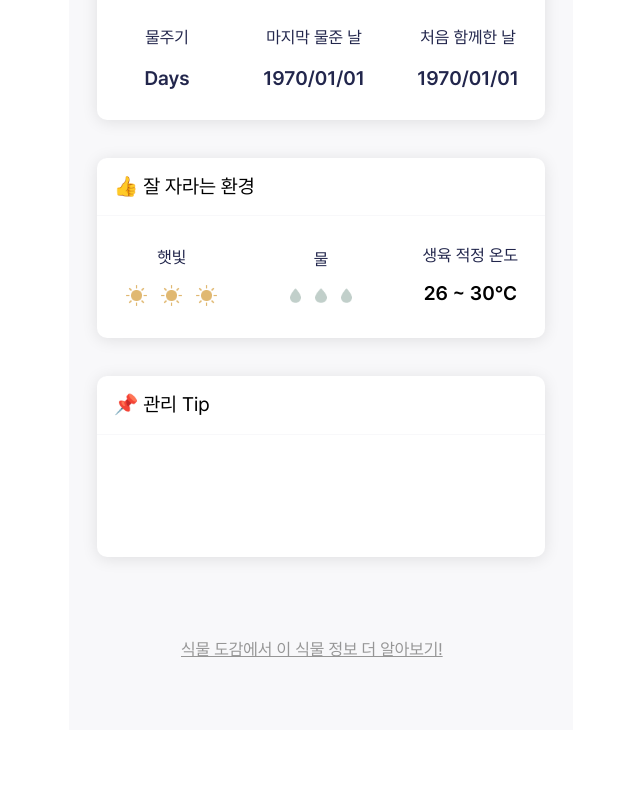
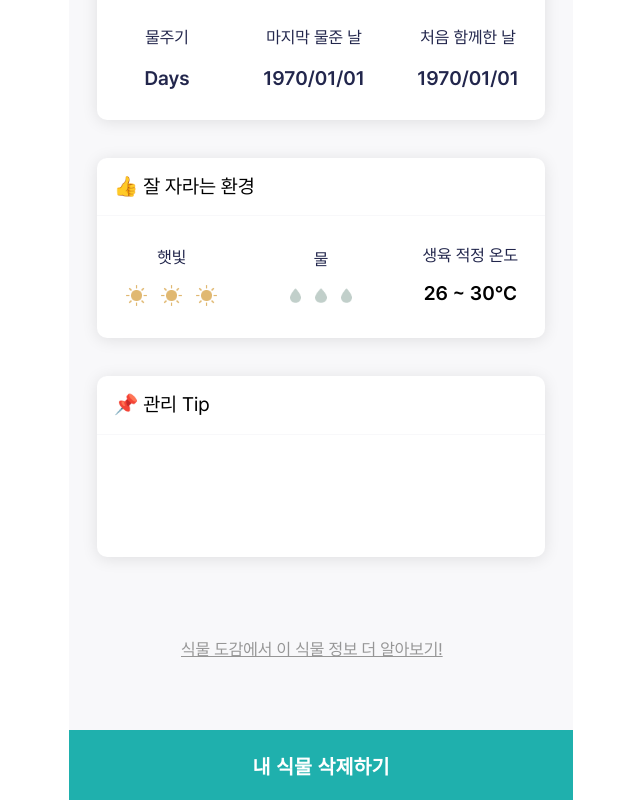
Before and after one commit to kes-knows-nothing/plantopia, a React (Vite) app: page /myplant/1 in a window 1280 px wide. Shown: the part 660-1460 px from the top of the page, without its empty margins (321-961 px from the left). Before the commit the page ends 1390 px from the top, so only its background shows below. Built offline with nearby package versions, Linux system fonts and the light colour scheme; no server answers; the database is empty.

Commit message:
Feat: Delete-my-plant

```diff
--- a/src/pages/MyPlantPage/MyPlantDetailPage.tsx
+++ b/src/pages/MyPlantPage/MyPlantDetailPage.tsx
@@ -1,5 +1,5 @@
 import { useState, useEffect } from 'react';
-import { useParams } from 'react-router-dom';
+import { useParams, useNavigate } from 'react-router-dom';
 import './myPlantDetailPage.scss';
 import previousPageIcon from '@/assets/images/icons/my_plant_detail_back_to_previous_page_icon.png';
 import ellipseImage from './img/Ellipse_200.png';
@@ -18,46 +18,58 @@ import {
   collection,
   where,
   query,
+  deleteDoc,
+  Timestamp,
 } from 'firebase/firestore';
 import { db } from '@/utils/firebaseApp';
 
 interface MyPlantProps {
+  id: string;
   frequency: number;
   imgUrl: string;
   isMain: boolean;
   nickname: string;
   plantName: string;
-  purchasedDay: {
-    seconds: number;
-    nanoseconds: number;
-  };
+  purchasedDay: InstanceType<typeof Timestamp>;
   userEmail: string;
-  wateredDays: [
-    {
-      seconds: number;
-      nanoseconds: number;
-    },
-  ];
+  wateredDays: InstanceType<typeof Timestamp>[];
 }
 
 const MyPlantDetailPage = () => {
+  const navigate = useNavigate();
   const { docId } = useParams();
-  const [plantDetail, setPlantDetail] = useState<MyPlantProps>();
+  const [plantDetail, setPlantDetail] = useState<MyPlantProps>({
+    plantName: '헬로우',
+  });
   const [plantDictDetail, setPlantDictDetail] = useState<PlantType>();
 
-  function formatSeconds(seconds: number) {
+  const formatSeconds = (seconds: number) => {
     const date = new Date(seconds * 1000);
     const formattedDate = format(date, 'yyyy/MM/dd');
     return formattedDate;
-  }
+  };
 
-  function calculateMonthDifference(seconds: number) {
+  const calculateMonthDifference = (seconds: number) => {
     const monthsDifference = differenceInMonths(
       new Date(),
       new Date(seconds * 1000),
     );
     return monthsDifference;
-  }
+  };
+
+  const deletePlant = async () => {
+    if (plantDetail) {
+      const docRef = doc(db, 'plant', docId);
+      navigate('/myplant');
+      try {
+        await deleteDoc(docRef);
+        console.log('Document successfully deleted!');
+        // 삭제 후 이동할 페이지로 리다이렉션하거나 다른 동작 수행 가능
+      } catch (error) {
+        console.error('Error deleting document: ', error);
+      }
+    }
+  };
 
   useEffect(() => {
     const getPlantDetailData = async () => {
@@ -73,7 +85,7 @@ const MyPlantDetailPage = () => {
 
     const q = query(
       collection(db, 'dictionary'),
-      where('name', '==', '몬스테라'),
+      where('name', '==', plantDetail?.plantName),
     );
 
     const getDictDetailData = async () => {
@@ -85,8 +97,8 @@ const MyPlantDetailPage = () => {
       setPlantDictDetail(plantData);
     };
     getPlantDetailData();
+    getDictDetailData();
     console.log(plantDetail);
-    getDictDetailData();
   }, [docId]);
 
   return (
@@ -242,6 +254,10 @@ const MyPlantDetailPage = () => {
         </div>
         <p className="more_info_btn">식물 도감에서 이 식물 정보 더 알아보기!</p>
       </div>
+
+      <button className="delete_my_plant" onClick={deletePlant}>
+        내 식물 삭제하기
+      </button>
     </>
   );
 };
--- a/src/pages/MyPlantPage/myPlantDetailPage.scss
+++ b/src/pages/MyPlantPage/myPlantDetailPage.scss
@@ -74,7 +74,7 @@
     background-color: #ffffff;
     border-radius: 10px;
     margin-top: 2.7rem;
-    box-shadow: 0px 2px 16px rgba(0, 0, 0, 0.1)
+    box-shadow: 0px 2px 16px rgba(0, 0, 0, 0.1);
   }
 }
 
@@ -220,7 +220,6 @@
 }
 
 .optimal_temp {
-
   height: 1.7rem;
   font-size: 1.4rem;
   font-weight: 600;
@@ -236,3 +235,12 @@
   margin-top: 6rem;
   color: #969696;
 }
+
+.delete_my_plant {
+  width: 36rem;
+  height: 5rem;
+  font-size: 1.4rem;
+  font-weight: 700;
+  color: #ffffff;
+  background-color: #1fb0ad;
+}
```
Lines whose indentation alone changed are shown as unchanged.
